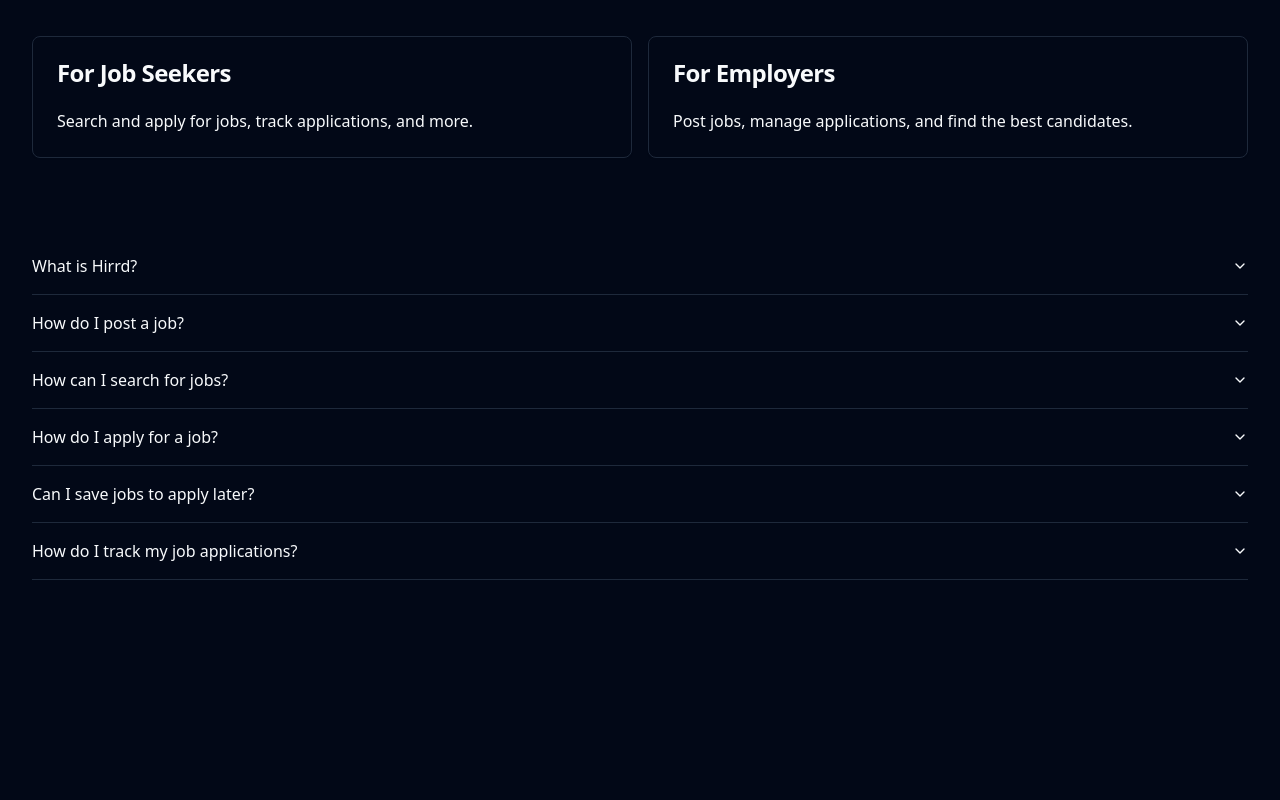
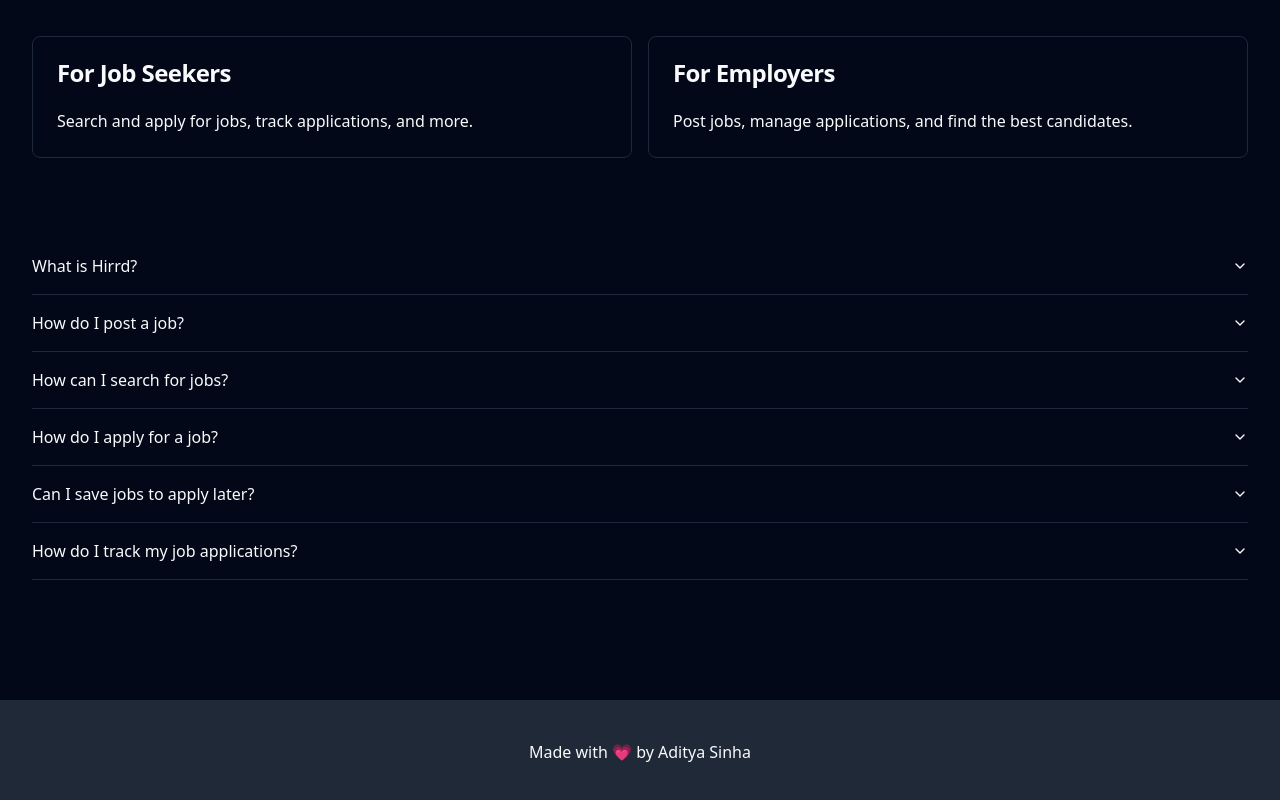
Before and after one commit to dev-adityasinha/Hirrd-JobPortal, a React (Vite) app: page / in a window 1280 px wide. Shown: the part 1623-2423 px from the top of the page. Before the commit the page ends 2283 px from the top, so only its background shows below. Built offline with nearby package versions, Linux system fonts and the light colour scheme; no server answers.

Commit message:
Ui Fixes

```diff
--- a/src/layouts/app-layout.jsx
+++ b/src/layouts/app-layout.jsx
@@ -9,9 +9,9 @@
         <Header />
         <Outlet />
       </main>
-      {/* <div className="p-10 text-center bg-gray-800 mt-10">
+      <div className="p-10 text-center bg-gray-800 mt-10">
         Made with 💗 by Aditya Sinha
-      </div> */}
+      </div>
     </div>
   );
 };
```
